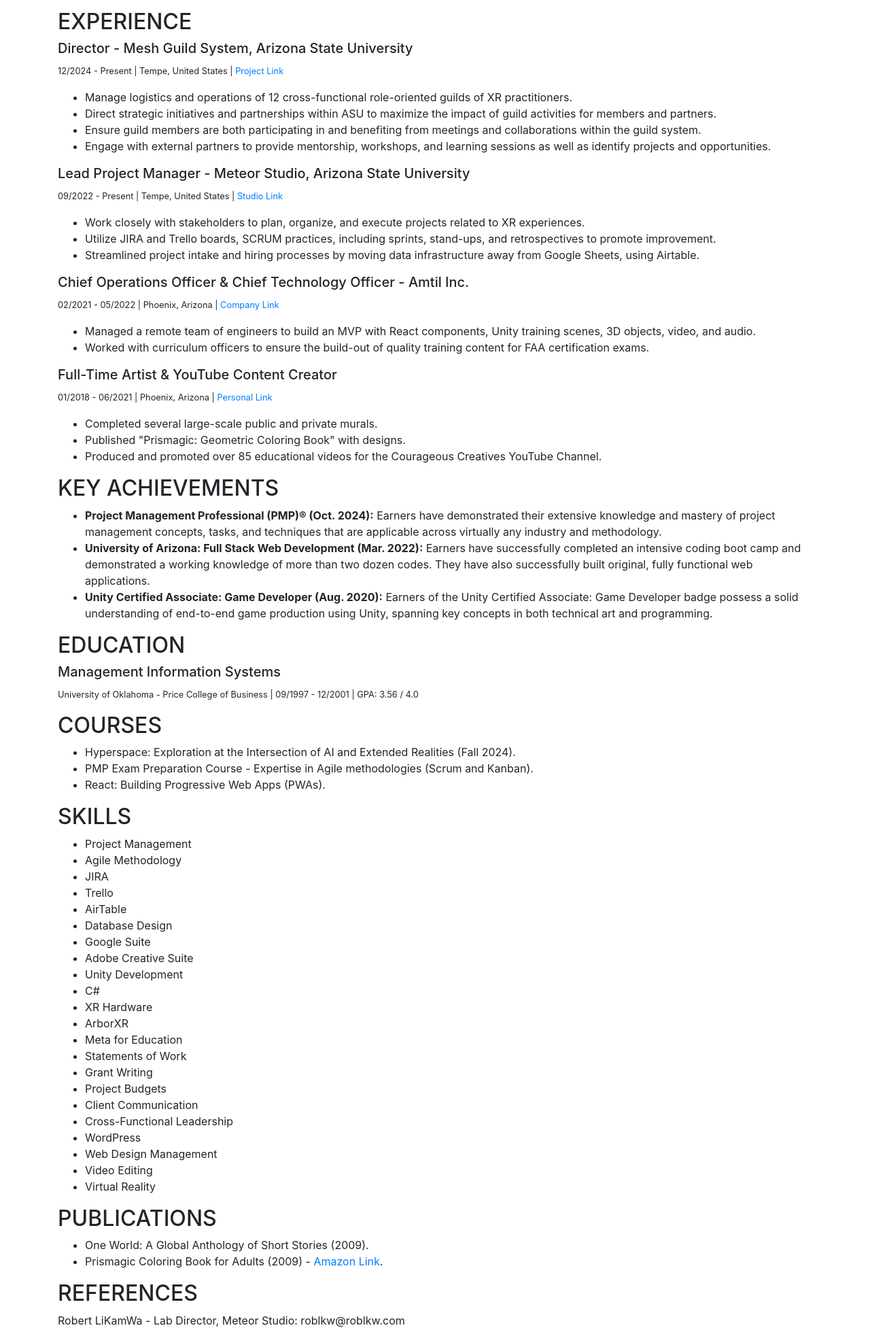
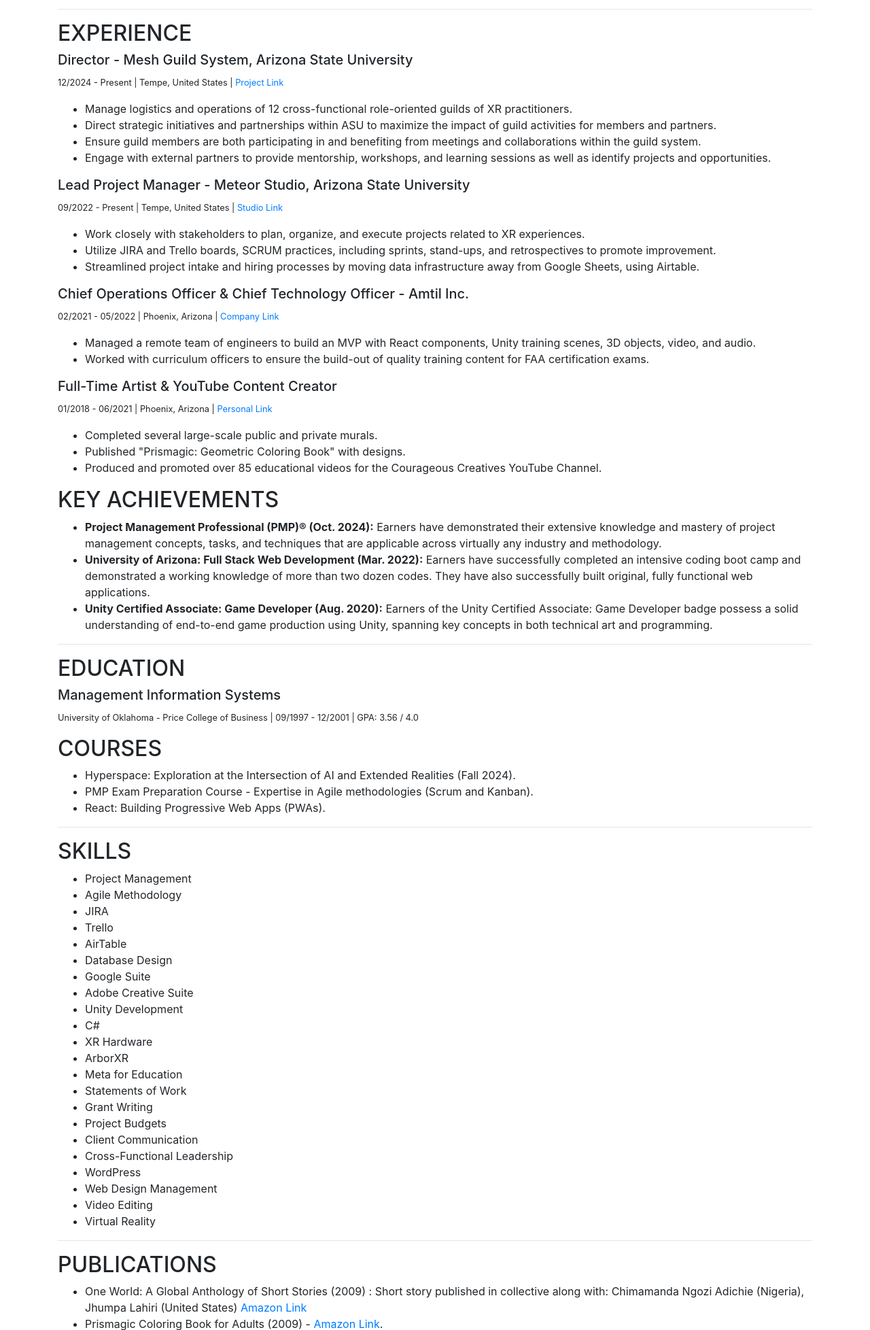
Before and after one commit to skyelucking/skyelucking.github.io, a plain HTML site: page index.html in a window 1280 px wide. Shown: the part 821-2777 px from the top of the page at 68% size. Drawn offline with nearby package versions, Linux system fonts and the light colour scheme.

Commit message:
Added publications and hr

```diff
--- a/index.html
+++ b/index.html
@@ -123,7 +123,7 @@
     <!-- Summary -->
     <h2 class="section-title">SUMMARY</h2>
     <p>Creative, Energetic, PMP Certified, Project Manager with over 7 years of experience in driving success within technical, creative, and marketing-based projects. I possess a strong combination of left-brained, highly-technical skills, including Web/VR/AR development programming & database design, as well as right-brained, dynamic creativity and emotional intelligence.</p>
-
+<hr>
     <!-- Experience -->
     <h2 class="section-title">EXPERIENCE</h2>
     <h5>Director - Mesh Guild System, Arizona State University</h5>
@@ -165,6 +165,7 @@
             <li><strong>University of Arizona: Full Stack Web Development (Mar. 2022):</strong> Earners have successfully completed an intensive coding boot camp and demonstrated a working knowledge of more than two dozen codes. They have also successfully built original, fully functional web applications.</li>
             <li><strong>Unity Certified Associate: Game Developer (Aug. 2020):</strong> Earners of the Unity Certified Associate: Game Developer badge possess a solid understanding of end-to-end game production using Unity, spanning key concepts in both technical art and programming.</li>
         </ul>
+     <hr>
   <!-- Education -->
     <h2 class="section-title">EDUCATION</h2>
     <h5>Management Information Systems</h5>
@@ -176,6 +177,7 @@
         <li>PMP Exam Preparation Course - Expertise in Agile methodologies (Scrum and Kanban).</li>
         <li>React: Building Progressive Web Apps (PWAs).</li>
     </ul>
+     <hr>
  <!-- Skills -->
         <h2 class="section-title">SKILLS</h2>
         <ul>
@@ -202,21 +204,22 @@
             <li>Video Editing</li>
             <li>Virtual Reality</li>
         </ul>
-
+   <hr>
 
     <!-- Publications -->
     <h2 class="section-title">PUBLICATIONS</h2>
     <ul>
-        <li>One World: A Global Anthology of Short Stories (2009).</li>
+        <li>One World: A Global Anthology of Short Stories (2009) : Short story published in collective along with: Chimamanda Ngozi Adichie (Nigeria), Jhumpa Lahiri (United States)  <a href="https://a.co/d/7xevQkE">Amazon Link</a></li>
         <li>Prismagic Coloring Book for Adults (2009) - <a href="https://www.amazon.com/Libros-Skye-Lucking">Amazon Link</a>.</li>
+       <li>Travel Writing for TripSavvy (formerly About.com) - <a href="https://www.tripsavvy.com/skye-lucking-1457235">TripSavvy Archive</a>.</li>
     </ul>
-
+<hr>
     <!-- References -->
     <h2 class="section-title">REFERENCES</h2>
     <p>Robert LiKamWa - Lab Director, Meteor Studio: roblkw@roblkw.com</p>
     <p>Angela Johnson - Co-Founder, FABRIC: angela@angelajohnsondesigns.com</p>
     <p>Beth Maloney - Executive Director, Act One: bmaloney@act1az.org</p>
-
+<hr>
       <!-- Fun Facts -->
     <h2 class="section-title">FUN FACTS</h2>
     <ul>
```
